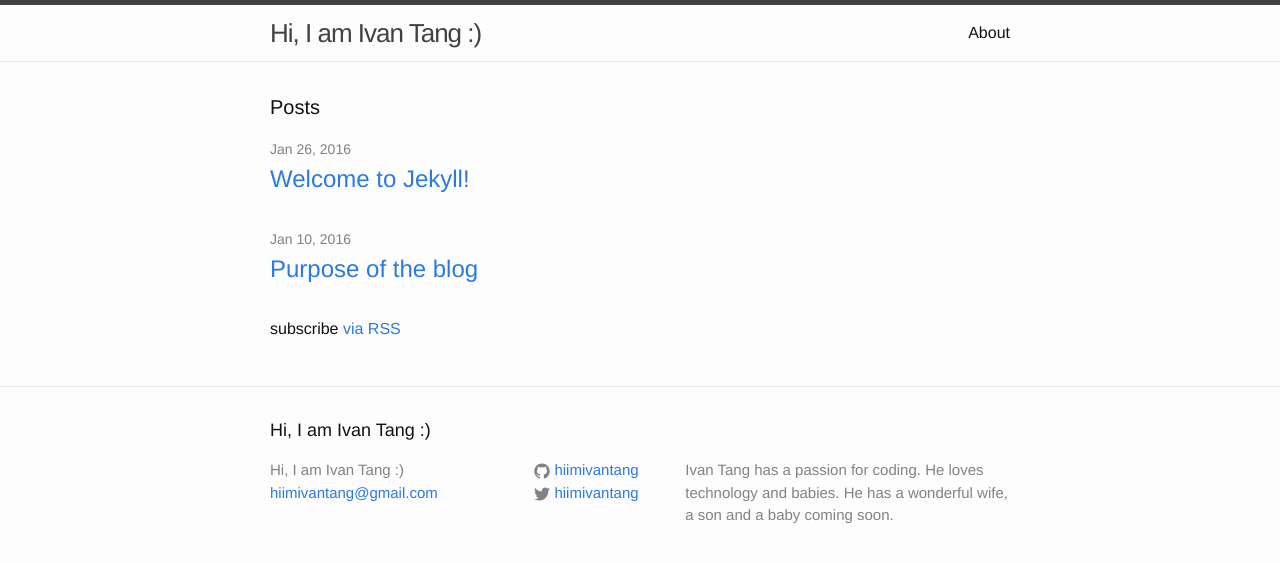
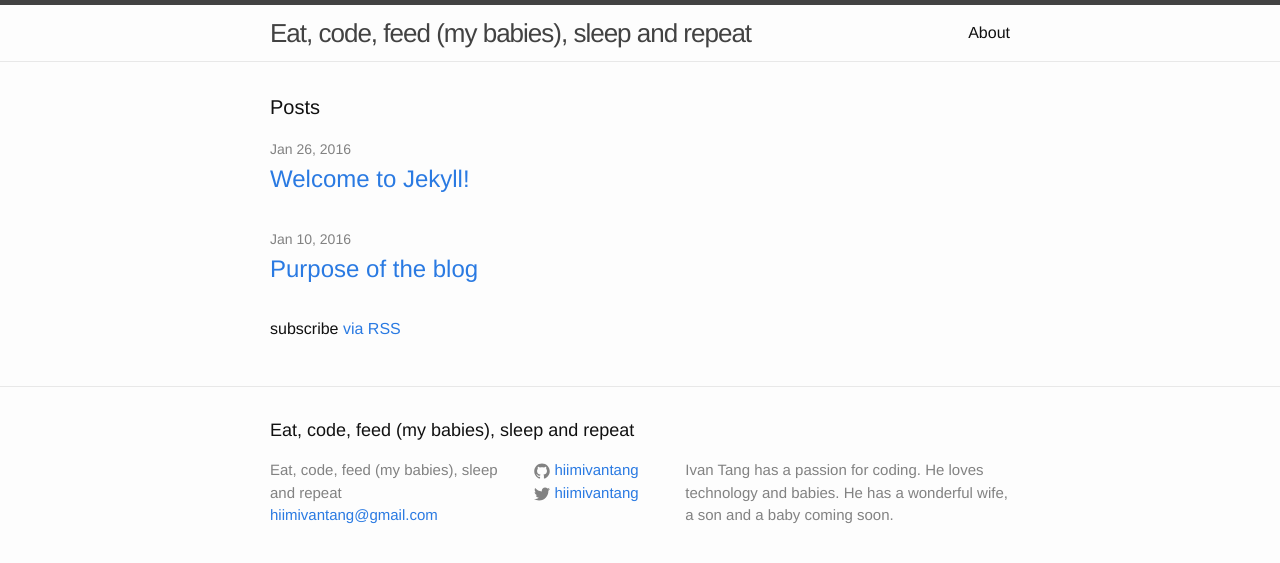
Before and after one commit to hiimivantang/hiimivantang.github.io, a Jekyll site: the page built from index.html, in a window 1280 px wide. Shown: the top 563 px of the page. Built offline with Jekyll 4.4.1, drawn with Linux system fonts in a browser that asks for light colours.

Commit message:
updated title

```diff
--- a/_config.yml
+++ b/_config.yml
@@ -1,5 +1,5 @@
 # Site settings
-title: Hi, I am Ivan Tang :)
+title: Eat, code, feed (my babies), sleep and repeat
 email: hiimivantang@gmail.com
 description: > # this means to ignore newlines until "baseurl:"
   Ivan Tang has a passion for coding. He loves technology and babies. He has a wonderful wife, a son and a baby coming soon.
```
